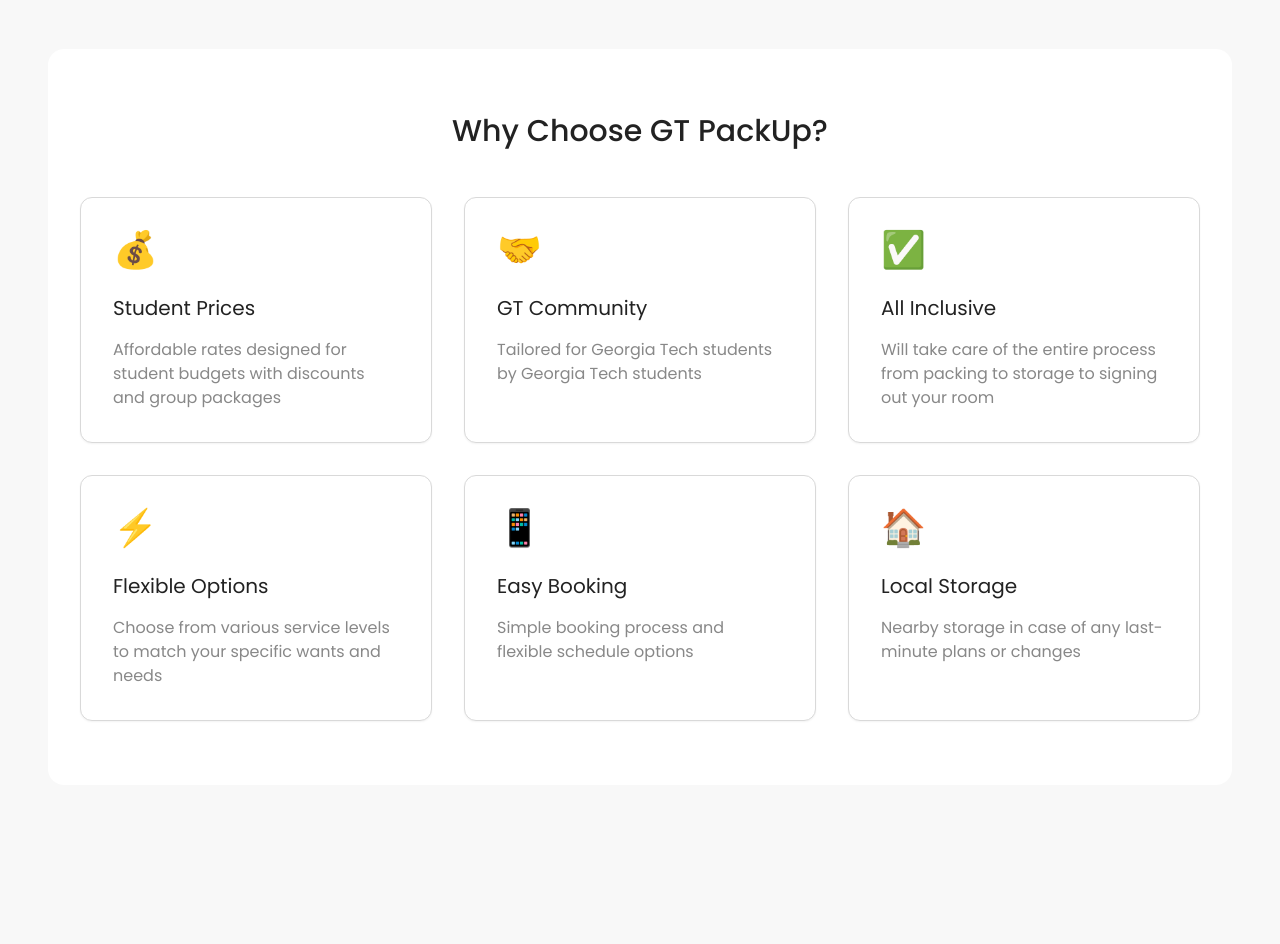
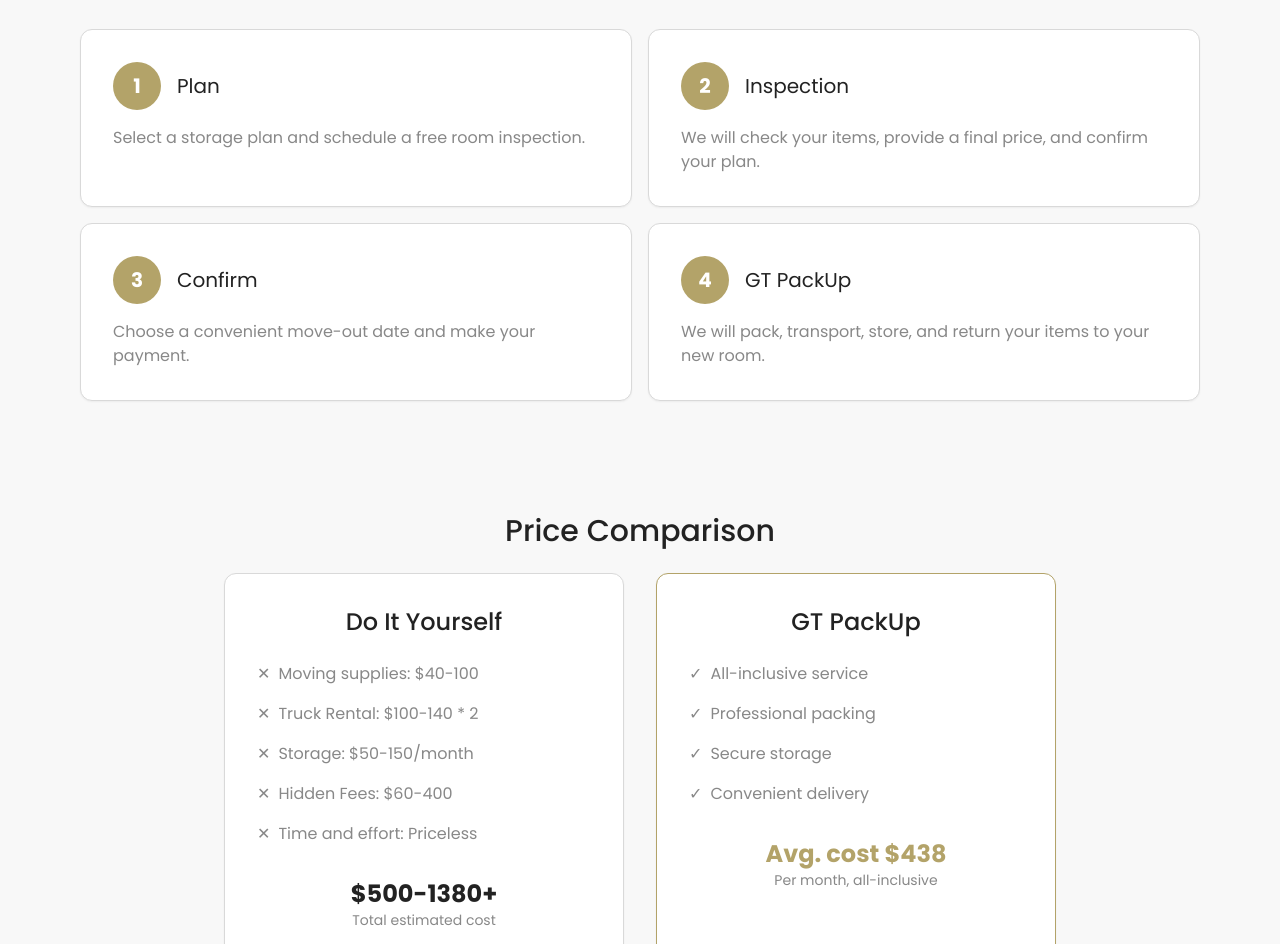
Before and after one commit to Arnav350/gt-packup, a React (Create React App) app in the folder frontend/: page / in a window 1280 px wide. Shown: the part 508-1452 px from the top of the page. Before the commit the page ends 1389 px from the top, so only its background shows below. Built offline with nearby package versions, Linux system fonts and the light colour scheme; no server answers.

Commit message:
added info to home and pricing

```diff
--- a/frontend/src/screens/Home.tsx
+++ b/frontend/src/screens/Home.tsx
@@ -6,8 +6,8 @@
   const { isAuthenticated } = useAuth();
 
   return (
-    <div className="container mx-auto px-4 py-8">
-      <section className="text-center py-16 max-w-3xl mx-auto">
+    <div className="container mx-auto px-4 py-4">
+      <section className="text-center py-4 max-w-3xl mx-auto">
         <h1 className="text-4xl md:text-5xl font-bold mb-6 bg-gradient-to-r from-primary to-black bg-clip-text text-transparent leading-tight pb-2">
           Your GT Storage Solution
         </h1>
@@ -24,6 +24,107 @@
               Register
             </Link>
           )}
+        </div>
+      </section>
+
+      <section className="py-16">
+        <h2 className="text-3xl font-medium text-center mb-6">How It Works</h2>
+        <div className="grid grid-cols-1 md:grid-cols-2 gap-4 px-2 md:px-8">
+          {[
+            {
+              step: "1",
+              title: "Plan",
+              description: "Select a storage plan and schedule a free room inspection.",
+            },
+            {
+              step: "2",
+              title: "Inspection",
+              description: "We will check your items, provide a final price, and confirm your plan.",
+            },
+            {
+              step: "3",
+              title: "Confirm",
+              description: "Choose a convenient move-out date and make your payment.",
+            },
+            {
+              step: "4",
+              title: "GT PackUp",
+              description: "We will pack, transport, store, and return your items to your new room.",
+            },
+          ].map((step, index) => (
+            <div
+              key={index}
+              className="bg-white p-8 rounded-xl shadow-sm border border-border-gray hover:shadow-md transition-all duration-300"
+            >
+              <div className="flex items-center gap-4 mb-4">
+                <div className="w-12 h-12 bg-primary text-white rounded-full flex items-center justify-center text-xl font-bold">
+                  {step.step}
+                </div>
+                <h3 className="text-xl">{step.title}</h3>
+              </div>
+              <p className="text-text-gray">{step.description}</p>
+            </div>
+          ))}
+        </div>
+      </section>
+
+      <section className="py-12 bg-gray-50 rounded-2xl">
+        <h2 className="text-3xl font-medium text-center mb-6">Price Comparison</h2>
+        <div className="grid grid-cols-1 md:grid-cols-2 gap-8 px-2 md:px-8 max-w-4xl mx-auto">
+          <div className="bg-white p-8 rounded-xl shadow-sm border border-border-gray">
+            <h3 className="text-2xl font-medium mb-6 text-center">Do It Yourself</h3>
+            <ul className="space-y-4 text-text-gray">
+              <li className="flex items-center">
+                <span className="text-red-500 mr-2">✕</span>
+                Moving supplies: $40-100
+              </li>
+              <li className="flex items-center">
+                <span className="text-red-500 mr-2">✕</span>
+                Truck Rental: $100-140 * 2
+              </li>
+              <li className="flex items-center">
+                <span className="text-red-500 mr-2">✕</span>
+                Storage: $50-150/month
+              </li>
+              <li className="flex items-center">
+                <span className="text-red-500 mr-2">✕</span>
+                Hidden Fees: $60-400
+              </li>
+              <li className="flex items-center">
+                <span className="text-red-500 mr-2">✕</span>
+                Time and effort: Priceless
+              </li>
+            </ul>
+            <div className="mt-8 text-center">
+              <p className="text-2xl font-bold text-red-500">$500-1380+</p>
+              <p className="text-sm text-text-gray">Total estimated cost</p>
+            </div>
+          </div>
+          <div className="bg-white p-8 rounded-xl shadow-sm border border-primary">
+            <h3 className="text-2xl font-medium mb-6 text-center">GT PackUp</h3>
+            <ul className="space-y-4 text-text-gray">
+              <li className="flex items-center">
+                <span className="text-green-500 mr-2">✓</span>
+                All-inclusive service
+              </li>
+              <li className="flex items-center">
+                <span className="text-green-500 mr-2">✓</span>
+                Professional packing
+              </li>
+              <li className="flex items-center">
+                <span className="text-green-500 mr-2">✓</span>
+                Secure storage
+              </li>
+              <li className="flex items-center">
+                <span className="text-green-500 mr-2">✓</span>
+                Convenient delivery
+              </li>
+            </ul>
+            <div className="mt-8 text-center">
+              <p className="text-2xl font-bold text-primary">Avg. cost $438</p>
+              <p className="text-sm text-text-gray">Per month, all-inclusive</p>
+            </div>
+          </div>
         </div>
       </section>
 
--- a/frontend/src/screens/Pricing.tsx
+++ b/frontend/src/screens/Pricing.tsx
@@ -1,15 +1,47 @@
-import React from "react";
+import React, { useState, useEffect } from "react";
 import { useNavigate } from "react-router-dom";
 import { useAuth } from "../context/AuthContext";
 
 const Pricing = () => {
   const navigate = useNavigate();
   const { user } = useAuth();
+  const [timeLeft, setTimeLeft] = useState({
+    days: 6,
+    hours: 0,
+    minutes: 0,
+    seconds: 0,
+  });
+
+  useEffect(() => {
+    // Set the end date to 7 days from now
+    const endDate = new Date(2025, 3, 2);
+
+    const timer = setInterval(() => {
+      const now = new Date();
+      const difference = endDate.getTime() - now.getTime();
+
+      if (difference <= 0) {
+        clearInterval(timer);
+        setTimeLeft({ days: 0, hours: 0, minutes: 0, seconds: 0 });
+        return;
+      }
+
+      setTimeLeft({
+        days: Math.floor(difference / (1000 * 60 * 60 * 24)),
+        hours: Math.floor((difference % (1000 * 60 * 60 * 24)) / (1000 * 60 * 60)),
+        minutes: Math.floor((difference % (1000 * 60 * 60)) / (1000 * 60)),
+        seconds: Math.floor((difference % (1000 * 60)) / 1000),
+      });
+    }, 1000);
+
+    return () => clearInterval(timer);
+  }, []);
 
   const plans = [
     {
       name: "PackUp",
       price: "$90",
+      originalPrice: "$100",
       description: "Perfect for students who need help packing and unpacking",
       features: [
         "Professional packing assistance",
@@ -24,6 +56,7 @@
     {
       name: "Secure Store",
       price: "$425",
+      originalPrice: "$475",
       description: "Ideal for pre-packed items needing storage over break",
       features: [
         "Pickup from your location",
@@ -39,6 +72,7 @@
     {
       name: "Full Move",
       price: "$525",
+      originalPrice: "$580",
       description: "Complete end-to-end solution",
       features: [
         "Professional packing service",
@@ -55,6 +89,7 @@
     {
       name: "Custom Plan",
       price: "Variable",
+      originalPrice: null,
       description: "Build your perfect storage solution",
       features: [
         "Choose your services",
@@ -84,8 +119,25 @@
 
   return (
     <div className="py-16 px-4 text-center">
+      <div className="bg-primary/10 border border-primary/20 rounded-lg p-4 mb-8 max-w-2xl mx-auto">
+        <div className="flex flex-col items-center justify-center gap-2">
+          <div className="flex items-center gap-2">
+            <span className="text-primary font-bold">🎉 Limited Time Offer!</span>
+            <span className="text-text-gray">Get 10% off all plans</span>
+          </div>
+          <div className="text-sm text-text-gray">
+            Time remaining: {timeLeft.days}d {timeLeft.hours}h {timeLeft.minutes}m {timeLeft.seconds}s
+          </div>
+        </div>
+      </div>
+
       <h1 className="text-4xl md:text-5xl font-semibold mb-4">Storage Solutions</h1>
-      <p className="text-xl text-text-gray mb-12 max-w-2xl mx-auto">Choose the service that fits your needs</p>
+      <p className="text-xl text-text-gray mb-4 max-w-2xl mx-auto">Choose the service that fits your needs</p>
+      <div className="space-y-2 text-text-gray mb-12 max-w-2xl mx-auto">
+        <p className="text-sm">Don't worry - you can change you plan later</p>
+        <p className="text-sm">These prices are estimates - we'll provide a final cost after the free inspection</p>
+        <p className="text-sm">No payment required now - you'll only pay after confirming the final cost</p>
+      </div>
 
       <div className="grid grid-cols-1 md:grid-cols-2 lg:grid-cols-4 gap-8 max-w-7xl mx-auto">
         {plans.map((plan) => (
@@ -105,8 +157,15 @@
             <h2 className="text-2xl font-medium mb-4">{plan.name}</h2>
 
             <div className="flex items-baseline justify-center gap-1 mb-2">
-              <span className="text-lg">~{plan.price}</span>
-              {!plan.isCustom && <span className="text-text-gray">/year</span>}
+              {plan.originalPrice ? (
+                <>
+                  <span className="text-lg text-primary">~{plan.price}</span>
+                  <span className="text-text-gray line-through">{plan.originalPrice}</span>
+                  {!plan.isCustom && <span className="text-text-gray">/year</span>}
+                </>
+              ) : (
+                <span className="text-lg">{plan.price}</span>
+              )}
             </div>
 
             <p className="text-text-gray mb-6 text-sm">{plan.description}</p>
@@ -124,7 +183,7 @@
               className={`btn ${plan.isCustom ? "btn-secondary" : "btn-primary"} mt-auto`}
               onClick={() => handlePlanSelect(plan)}
             >
-              {plan.isCustom ? "Contact Us" : "Select Plan"}
+              {plan.isCustom ? "Contact Us" : "Continue"}
             </button>
           </div>
         ))}
```
Also changed, not shown: 1 other file (tests, documents, lock files or other folders).
